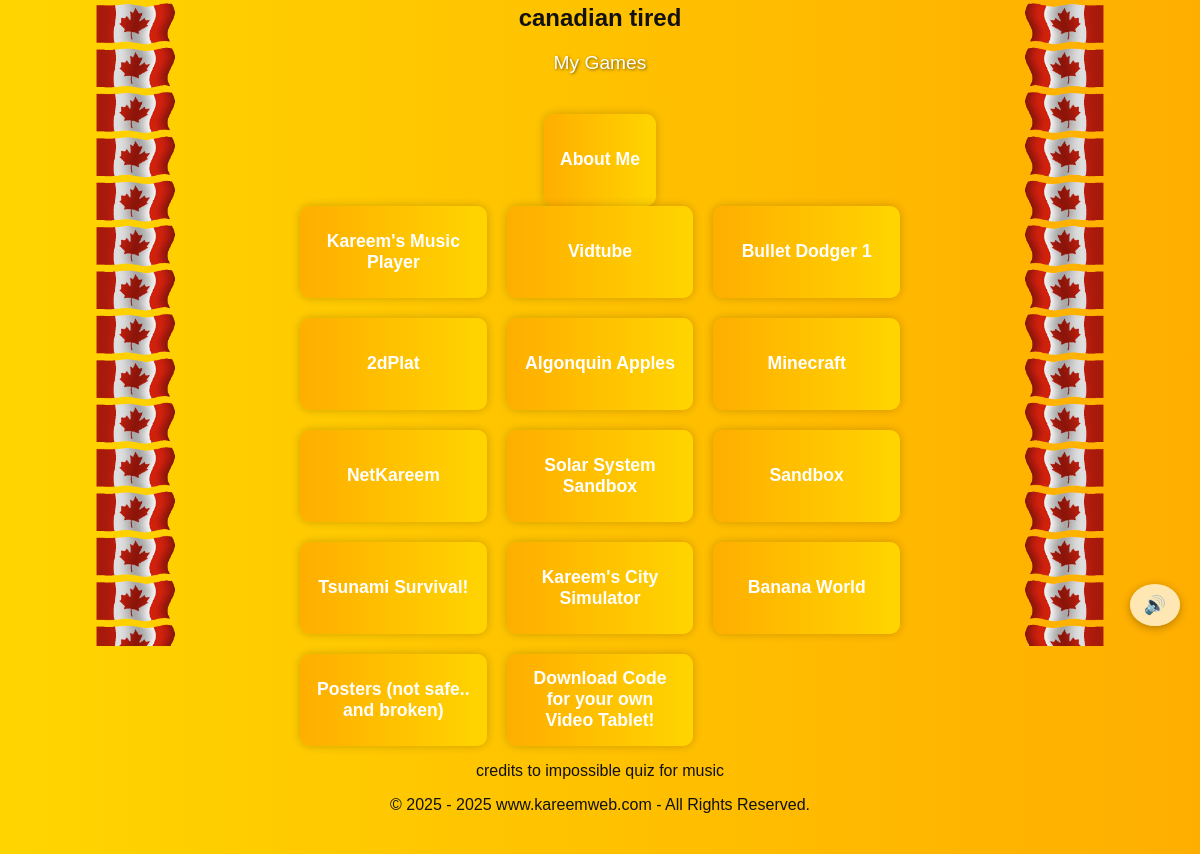
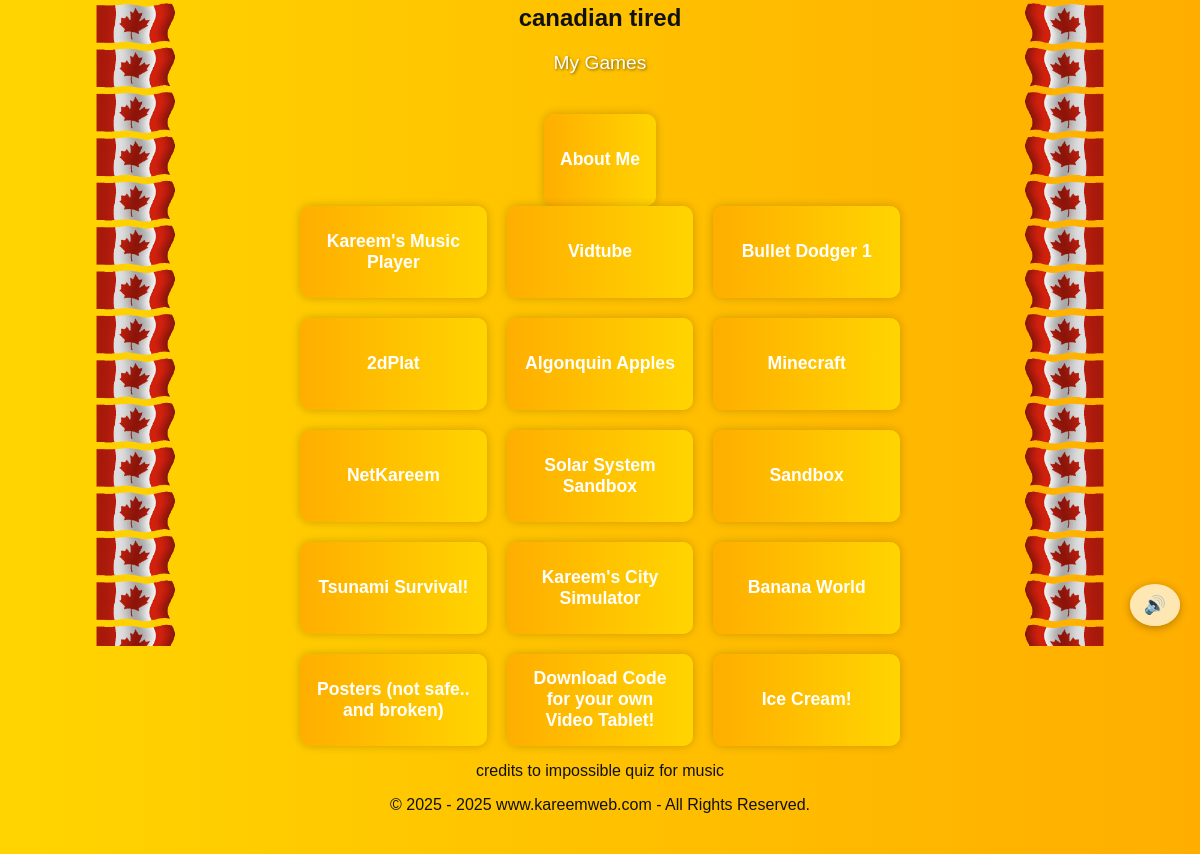
Before and after one commit to kareemiismail/kareemweb, an Electron app: page index.html in a window 1200 px wide. Shown: the part 154-1008 px from the top of the page. Drawn offline with Linux system fonts and the light colour scheme.

Commit message:
Update index.html

```diff
--- a/index.html
+++ b/index.html
@@ -172,6 +172,7 @@
   <a href="banana.html" class="game-button" target="_blank" rel="noopener">Banana World</a>
   <a href="Posters.html" class="game-button" target="_blank" rel="noopener">Posters (not safe.. and broken)</a>
   <a href="downloadtablet.html" class="game-button" target="_blank" rel="noopener">Download Code for your own Video Tablet!</a>
+  <a href="https://kareemiismail.itch.io/the-ice-cream-quiz" class="game-button">Ice Cream!</a>
 </div>
 
   <p>credits to impossible quiz for music</p>
```
